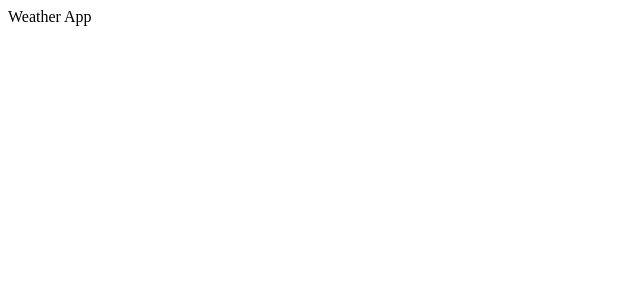
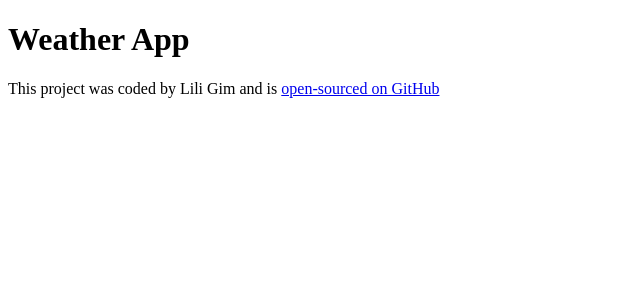
Before and after one commit to lili-gim/react-weather-app, a React (Create React App) app: page / in a window 1280 px wide. Shown: the top 300 px of the page, without its empty margins (0-640 px from the left). Built offline with nearby package versions, Linux system fonts and the light colour scheme.

Commit message:
Added GitHub repo URL

```diff
--- a/src/App.js
+++ b/src/App.js
@@ -1,5 +1,15 @@
 import "./App.css";
 
 export default function App() {
-  return <div className="App">Weather App</div>;
+  return (
+    <div className="App">
+      <h1>Weather App</h1>
+      <footer>
+        This project was coded by Lili Gim and is{" "}
+        <a href="https://github.com/lili-gim/react-weather-app" target="_blank">
+          open-sourced on GitHub
+        </a>
+      </footer>
+    </div>
+  );
 }
```
